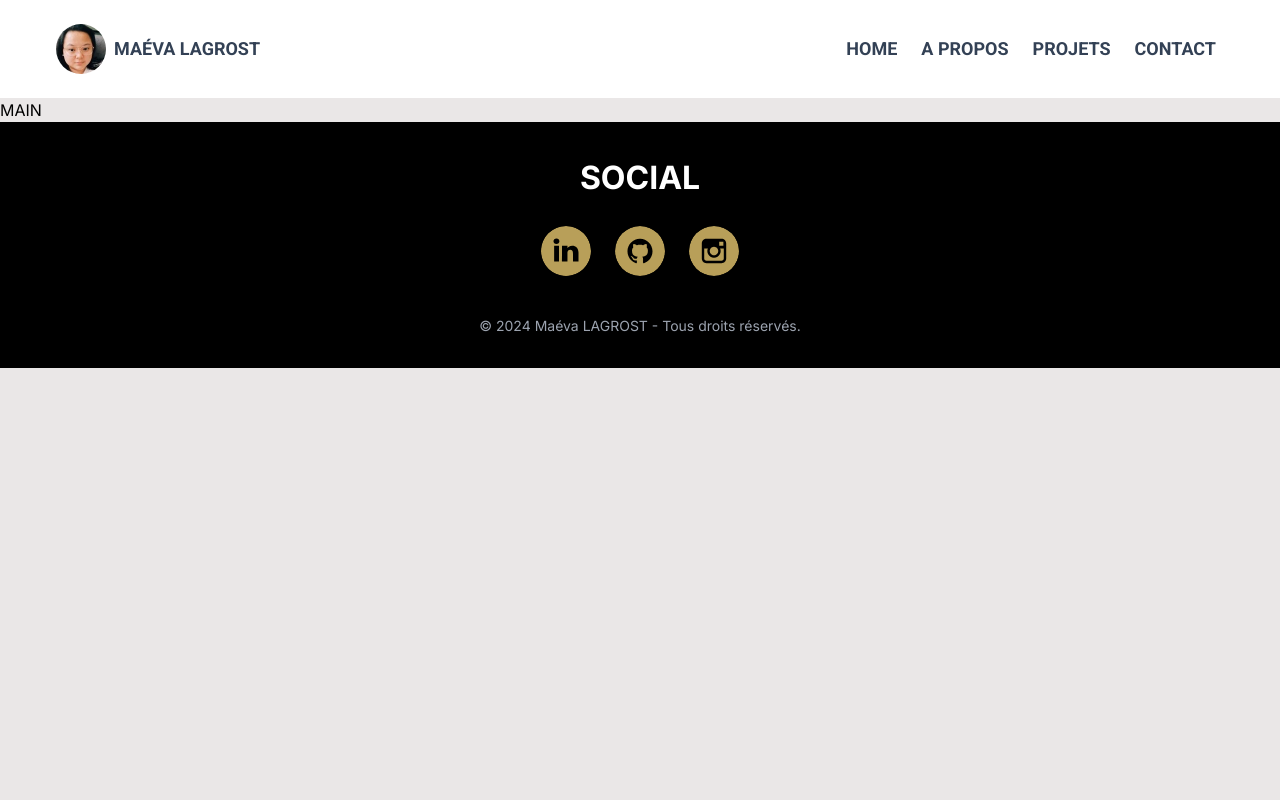
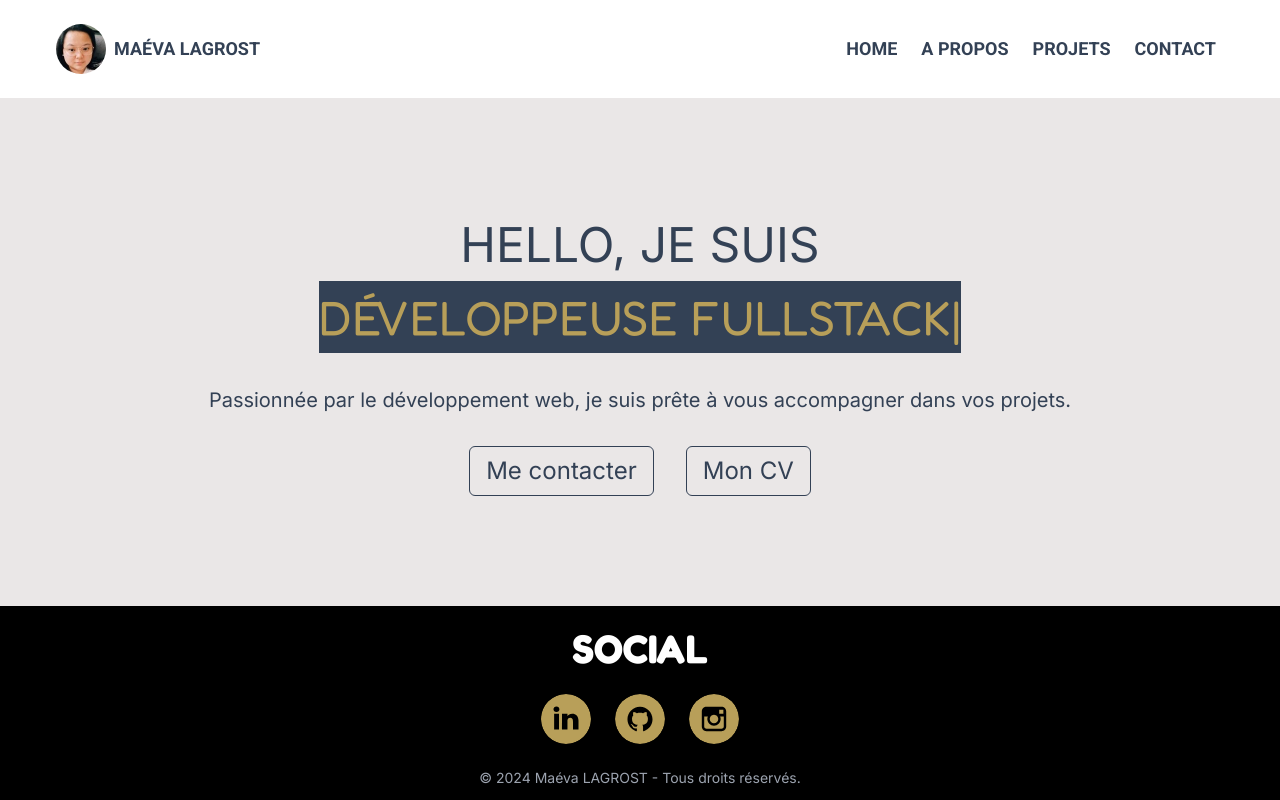
Before and after one commit to Sushib08/my-portfolio, a Next.js app: page / in a window 1280 px wide. Built offline with nearby package versions, Linux system fonts and the light colour scheme.

Commit message:
home page + start to add cv on button

```diff
--- /dev/null
+++ b/app/components/elements/Button.jsx
@@ -0,0 +1,14 @@
+import React from "react";
+
+const Button = ({ text, onClick }) => {
+  return (
+    <button
+      onClick={onClick}
+      className="lg:text-2xl border border-slate-700 px-4 py-2 rounded-md hover:text-[#eae7e7] hover:bg-[#b89f59]"
+    >
+      {text}
+    </button>
+  );
+};
+
+export default Button;
--- /dev/null
+++ b/app/components/elements/MyCV.jsx
@@ -0,0 +1,19 @@
+import React from "react";
+import { XCircleIcon } from "@heroicons/react/24/solid";
+
+const MyCV = ({ onClose }) => {
+  return (
+    <div className="fixed inset-0 flex items-center justify-center bg-gray-500 bg-opacity-75">
+      <div className="bg-white border border-gray-300 p-4 relative w-1/2">
+        <div className="flex justify-end mb-4">
+          <button onClick={onClose}>
+            <XCircleIcon className="h-6 w-6 text-[#b89f59]" />
+          </button>
+        </div>
+        {/* Contenu de votre CV ici */}
+      </div>
+    </div>
+  );
+};
+
+export default MyCV;
--- /dev/null
+++ b/app/components/elements/TextAnime.jsx
@@ -0,0 +1,16 @@
+import React from "react";
+import { TypeAnimation } from "react-type-animation";
+
+const TextAnime = ({ className, sequence, wrapper, speed, repeat }) => {
+  return (
+    <TypeAnimation
+      className={className} // Utilisation de la prop className
+      sequence={sequence} // Utilisation de la prop sequence
+      wrapper={wrapper} // Utilisation de la prop wrapper
+      speed={speed} // Utilisation de la prop speed
+      repeat={repeat} // Utilisation de la prop repeat
+    />
+  );
+};
+
+export default TextAnime;
--- a/app/components/sections/Footer.jsx
+++ b/app/components/sections/Footer.jsx
@@ -1,13 +1,18 @@
 import Image from "next/image";
 import Link from "next/link";
 import React from "react";
+import { fredoka } from "../../fonts/fonts";
 
 const Footer = () => {
   return (
-    <footer className="bg-black py-8">
-      <div className="flex flex-col gap-6">
-        <h3 className="text-white text-[2rem] text-center font-bold">SOCIAL</h3>
-        <div className="flex justify-center gap-6 pb-4">
+    <footer className="bg-black py-3">
+      <div className="flex flex-col gap-4">
+        <h3
+          className={`${fredoka.className} text-white text-[2.5rem] text-center font-bold`}
+        >
+          SOCIAL
+        </h3>
+        <div className="flex justify-center gap-6 pb-2">
           <Link
             href="http://linkedin.com/in/maéva-lagrost-727ba3249"
             className="rounded-full transition-transform duration-300 hover:scale-125"
--- a/app/components/sections/Header.jsx
+++ b/app/components/sections/Header.jsx
@@ -1,8 +1,8 @@
 "use client";
-import { roboto } from "@/app/fonts/fonts";
 import Image from "next/image";
 import Link from "next/link";
 import React, { useState } from "react";
+import { roboto } from "../../fonts/fonts";
 
 const Header = () => {
   const [isClick, setIsClick] = useState(false);
--- a/app/fonts/fonts.ts
+++ b/app/fonts/fonts.ts
@@ -1,4 +1,4 @@
-import { Inter, Roboto } from 'next/font/google';
+import { Fredoka, Inter, Roboto } from 'next/font/google';
 
 export const inter = Inter({ subsets: ['latin'] });
 
@@ -6,3 +6,8 @@ export const roboto = Roboto({
   weight: ['400', '700'],
   subsets: ['latin'],
 });
+
+export const fredoka = Fredoka({
+  weight: ['400', '700'],
+  subsets: ['latin'],
+});
--- a/app/globals.css
+++ b/app/globals.css
@@ -10,3 +10,20 @@
 body {
   background-color: #eae7e7;
 }
+
+::-webkit-scrollbar {
+  width: 15px; /* Largeur de la barre de défilement */
+}
+
+::-webkit-scrollbar-track {
+  background: #f1f1f1; /* Couleur de l'arrière-plan de la piste de défilement */
+}
+
+::-webkit-scrollbar-thumb {
+  background-color: #b89f59; /* Couleur du bouton de la barre de défilement */
+  border-radius: 10px; /* Arrondi du bouton de la barre de défilement */
+}
+
+::-webkit-scrollbar-thumb:hover {
+  background-color: #d9c58d; /* Couleur du bouton de la barre de défilement lors du survol */
+}
--- a/app/page.js
+++ b/app/page.js
@@ -1,14 +1,63 @@
-// import Image from "next/image";
-
+"use client";
+import React, { useState } from "react";
 import Footer from "./components/sections/Footer";
 import Header from "./components/sections/Header";
+import TextAnime from "./components/elements/TextAnime";
+import Button from "./components/elements/Button";
+import MyCV from "./components/elements/MyCV";
+import Link from "next/link";
+import { fredoka } from "./fonts/fonts";
 
 export default function Home() {
+  const [showCV, setShowCV] = useState(false);
+
+  const handleButtonClick = () => {
+    setShowCV(true);
+  };
+
+  const handleCloseCV = () => {
+    setShowCV(false);
+  };
+
   return (
-    <body>
+    <div className="h-screen flex flex-col">
       <Header />
-      <main>MAIN</main>
+      <main className="flex-1 flex justify-center items-center">
+        <div className="text-center py-8 px-4 text-slate-700 flex flex-col gap-8">
+          <h1 className="lg:text-[3rem] text-[1.5rem]">
+            HELLO, JE SUIS
+            <br />
+            <TextAnime
+              className={`${fredoka.className} text-[#b89f59] bg-slate-700 inline-block lg:text-[3rem]`}
+              sequence={[
+                "MAÉVA LAGROST",
+                2000,
+                "DÉVELOPPEUSE FULLSTACK",
+                2000,
+                "MAÉVA LAGROST",
+                2000,
+                "DÉVELOPPEUSE FULLSTACK",
+                2000,
+              ]}
+              wrapper={"span"}
+              speed={30}
+              repeat={Infinity}
+            />
+          </h1>
+          <h2 className="lg:text-xl">
+            Passionnée par le développement web, je suis prête à vous
+            accompagner dans vos projets.
+          </h2>
+          <div className="flex justify-center gap-8">
+            <Link href="/contact">
+              <Button text={"Me contacter"} />
+            </Link>
+            <Button text={"Mon CV"} onClick={handleButtonClick} />
+            {showCV && <MyCV onClose={handleCloseCV} />}
+          </div>
+        </div>
+      </main>
       <Footer />
-    </body>
+    </div>
   );
 }
--- a/package.json
+++ b/package.json
@@ -9,9 +9,11 @@
     "lint": "next lint"
   },
   "dependencies": {
+    "@heroicons/react": "^2.1.1",
     "next": "14.1.0",
     "react": "^18",
-    "react-dom": "^18"
+    "react-dom": "^18",
+    "react-type-animation": "^3.2.0"
   },
   "devDependencies": {
     "@types/react": "18.2.55",
```
Also changed, not shown: 1 other file (tests, documents, lock files or other folders).
